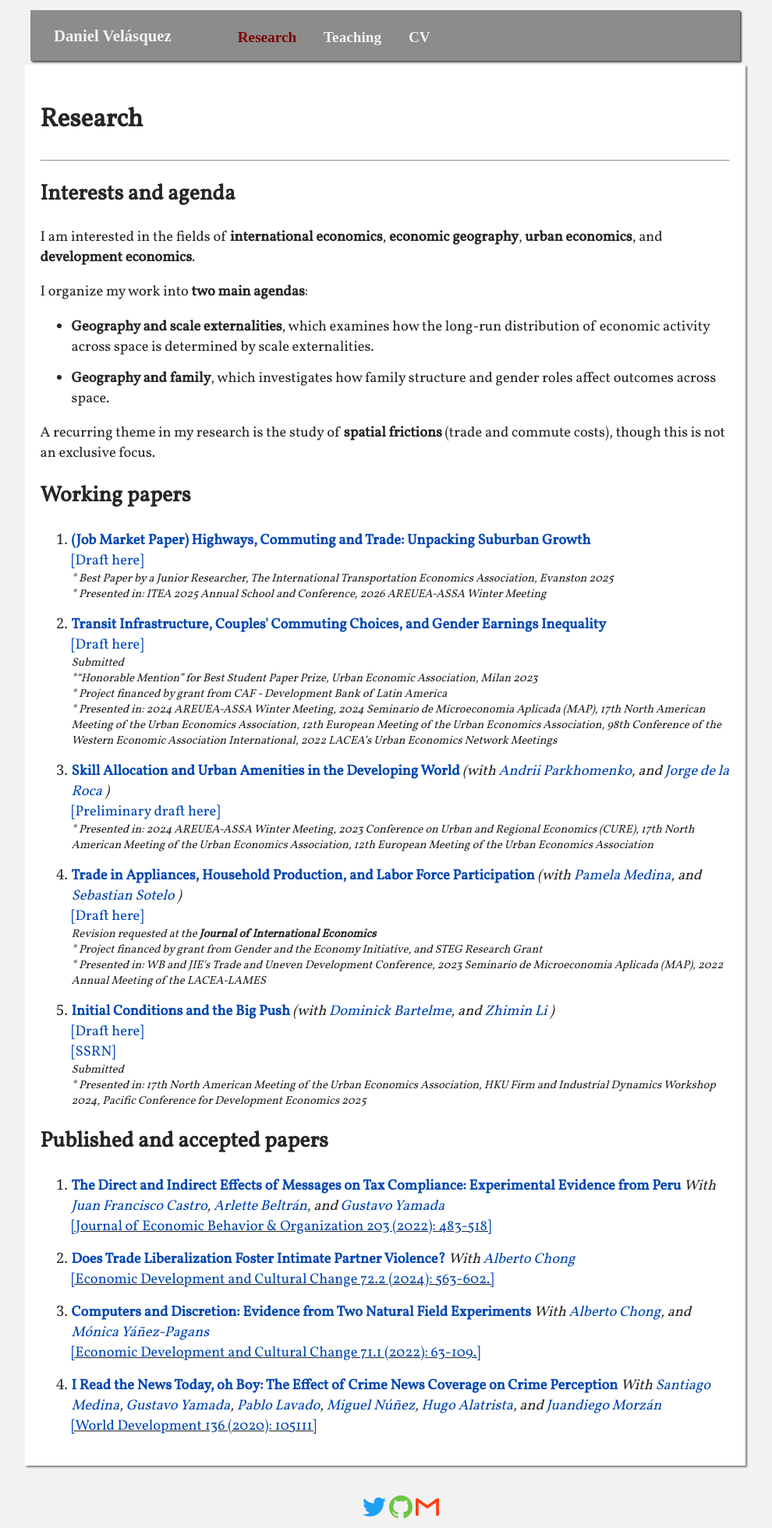
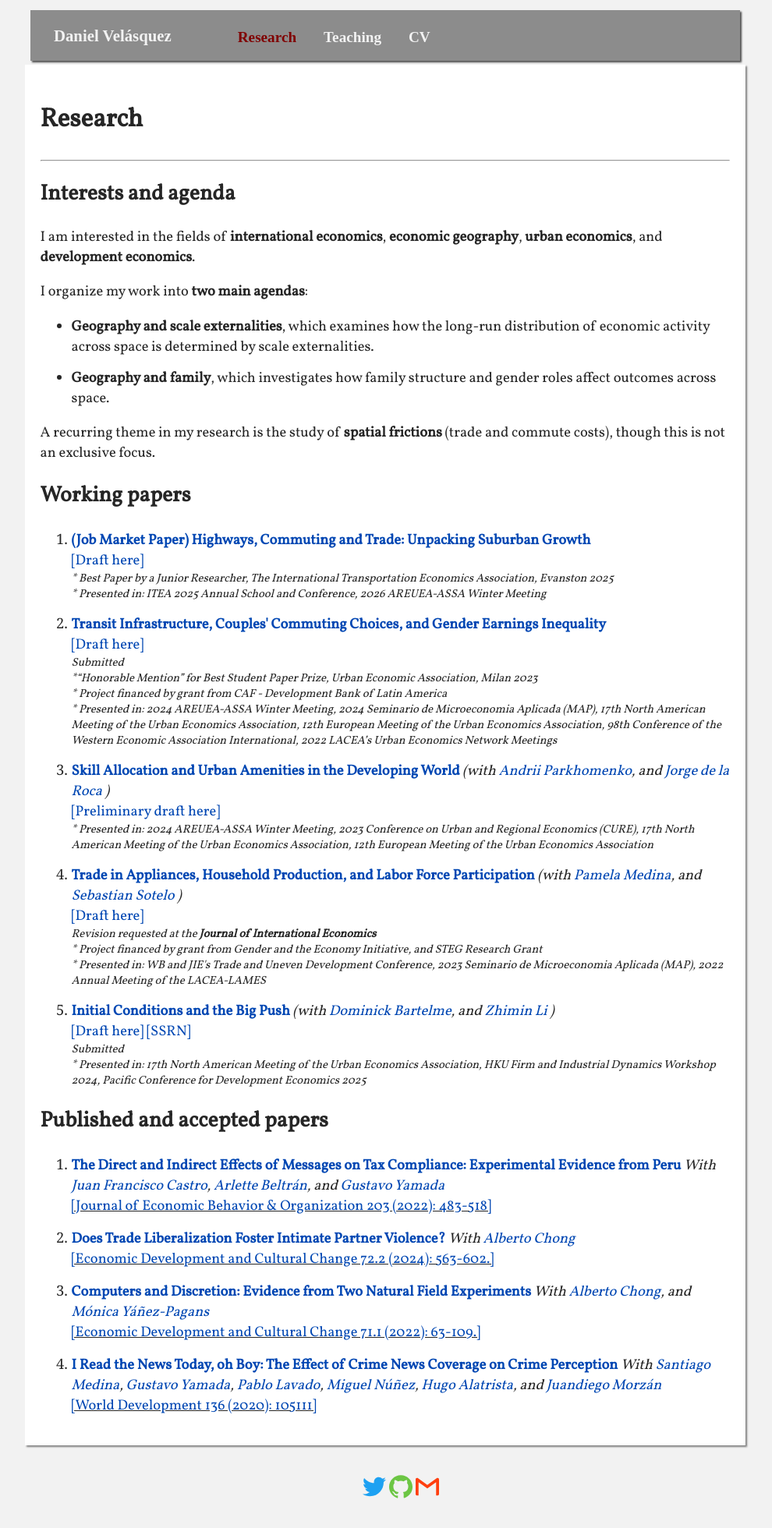
Before and after one commit to dvelasquezc/dvelasquezc.github.io, a Jekyll site: the page built from _pages/research.md, in a window 1280 px wide. Shown: the whole page at 78% size, without its empty margins (146-1136 px from the left). Built offline with Jekyll 4.4.1, drawn with Linux system fonts in a browser that asks for light colours; some web fonts are replaced; after the commit the page ends 1934 px from its top, so only the background shows below that.

Commit message:
initial conditions and big push pdf

```diff
--- a/_pages/research.md
+++ b/_pages/research.md
@@ -124,10 +124,7 @@ show: "yes"
 
 			{% if paper.title == 'Initial Conditions and the Big Push' %}
 			<div class = "pdf">
-				<a href="{{ "/assets/pdfs/bigpush_wwii.pdf" | prepend: site.baseurl | prepend: site.url }}" target="_blank"> [Draft here] </a>
-			</div>
-			<div class = "pdf">
-				<a href="{{ "https://papers.ssrn.com/sol3/papers.cfm?abstract_id=5408984" }}" target="_blank"> [SSRN] </a>
+				<a href="{{ "/assets/pdfs/bigpush_wwii.pdf" | prepend: site.baseurl | prepend: site.url }}" target="_blank"> [Draft here] </a> <a href="{{ "https://papers.ssrn.com/sol3/papers.cfm?abstract_id=5408984" }}" target="_blank"> [SSRN] </a>
 			</div>
 			<div class = "conferences">
 				<i>Submitted</i>
```
